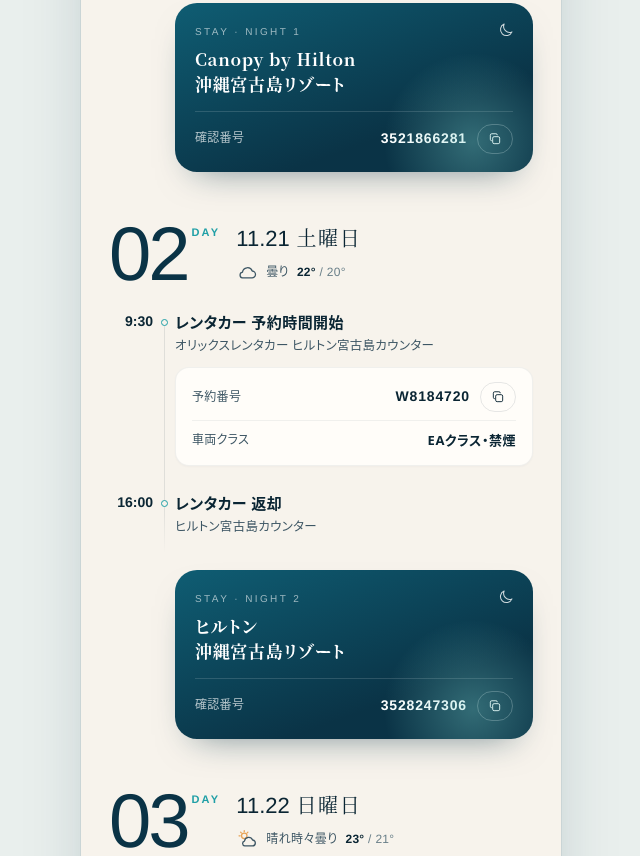
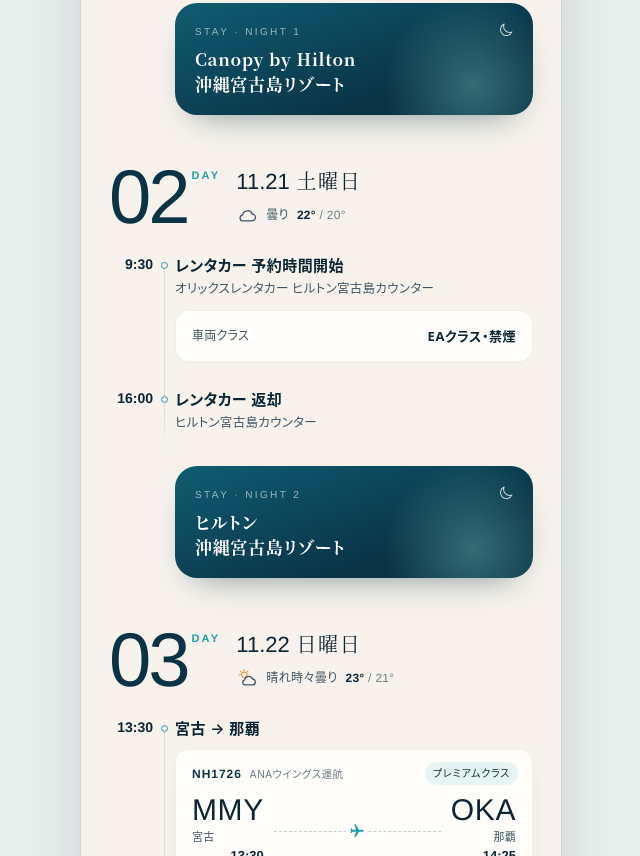
Before and after one commit to brabo624/miyako-itinerary-cc, a plain HTML site: page index.html in a window 1280 px wide. Shown: the part 1944-2800 px from the top of the page, without its empty margins (319-959 px from the left). Drawn offline with Linux system fonts and the light colour scheme.

Commit message:
確認番号・予約番号を削除

```diff
--- a/index.html
+++ b/index.html
@@ -382,7 +382,6 @@ footer small{display:block;font-family:var(--latin);font-size:10px;letter-spacin
     <svg class="moon"><use href="#i-moon"/></svg>
     <p class="label">Stay · Night 1</p>
     <h3>Canopy by Hilton<br>沖縄宮古島リゾート</h3>
-    <div class="kv"><span>確認番号</span><span class="val"><b>3521866281</b><button class="copy" data-copy="3521866281" aria-label="確認番号をコピー"><svg><use href="#i-copy"/></svg></button></span></div>
   </div>
 </section>
 
@@ -400,7 +399,6 @@ footer small{display:block;font-family:var(--latin);font-size:10px;letter-spacin
         <h3>レンタカー 予約時間開始</h3>
         <p>オリックスレンタカー ヒルトン宮古島カウンター</p>
         <div class="card">
-          <div class="kv"><span>予約番号</span><span class="val"><b>W8184720</b><button class="copy" data-copy="W8184720" aria-label="予約番号をコピー"><svg><use href="#i-copy"/></svg></button></span></div>
           <div class="kv"><span>車両クラス</span><b class="jp">EAクラス・禁煙</b></div>
         </div>
       </div>
@@ -414,7 +412,6 @@ footer small{display:block;font-family:var(--latin);font-size:10px;letter-spacin
     <svg class="moon"><use href="#i-moon"/></svg>
     <p class="label">Stay · Night 2</p>
     <h3>ヒルトン<br>沖縄宮古島リゾート</h3>
-    <div class="kv"><span>確認番号</span><span class="val"><b>3528247306</b><button class="copy" data-copy="3528247306" aria-label="確認番号をコピー"><svg><use href="#i-copy"/></svg></button></span></div>
   </div>
 </section>
 
```
